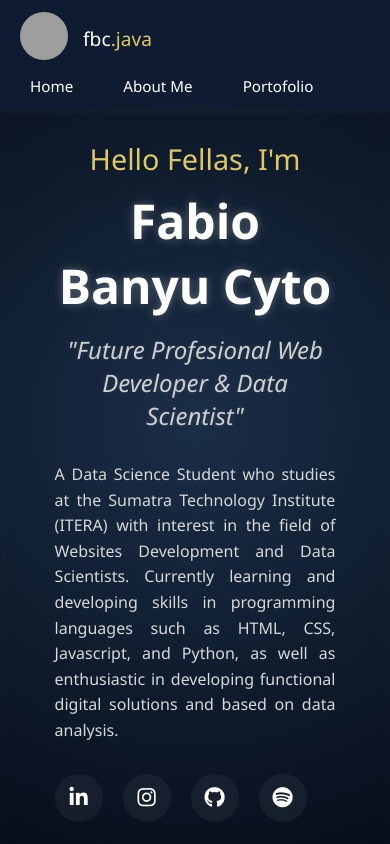
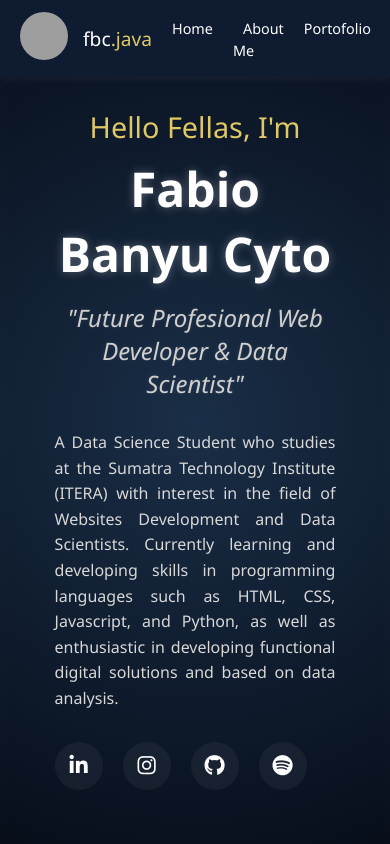
Before and after one commit to fabiobanyu/Fabio-Banyu-Cyto, a plain HTML site: page index.html in a window 390 px wide. Drawn offline with Linux system fonts and the light colour scheme; grey boxes are pictures that could not be loaded.

Commit message:
Fix: Adjust navbar and footer for mobile view

```diff
--- a/css/style.css
+++ b/css/style.css
@@ -627,20 +627,20 @@ header.hero {
 /* Tambahan Responsive untuk Menu */
 @media only screen and (max-width: 900px) {
   nav .wrapper {
-    padding: 12px 20px; /* lebih kecil, biar tidak kepotong */
-    flex-wrap: wrap; /* biar kalau sempit, dia boleh turun baris */
+    padding: 12px 20px;
+    flex-wrap: nowrap;
     justify-content: space-between;
-    gap: 10px; /* jarak kecil antar elemen */
+    gap: 10px;
   }
 
   .Menu ul {
-    gap: 30px; /* kurangi jarak menu agar muat di layar kecil */
-    flex-wrap: wrap; /* menu tetap sejajar tapi boleh turun jika sempit */
+    gap: 10px;
+    flex-wrap: nowrap;
   }
 
   .Menu ul li a {
     padding: 8px 10px;
-    font-size: 0.95rem; /* sedikit kecil untuk muat */
+    font-size: 0.9rem;
   }
 }
 
@@ -690,12 +690,13 @@ header.hero {
 @media (max-width: 768px) {
   .footer-wrapper {
     flex-direction: column;
-    text-align: center;
-    align-items: center;
+    text-align: left;
+    align-items: flex-start;
+    gap: 20px;
   }
 
   .footer-right {
-    text-align: center;
+    text-align: left;
   }
 }
 
```
